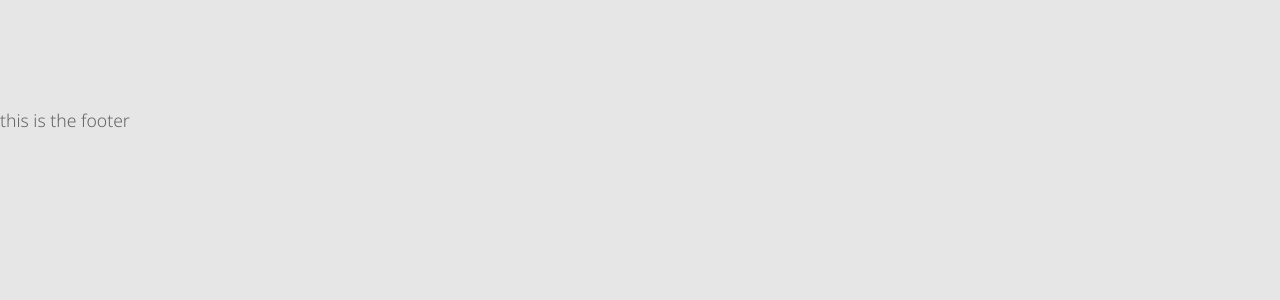
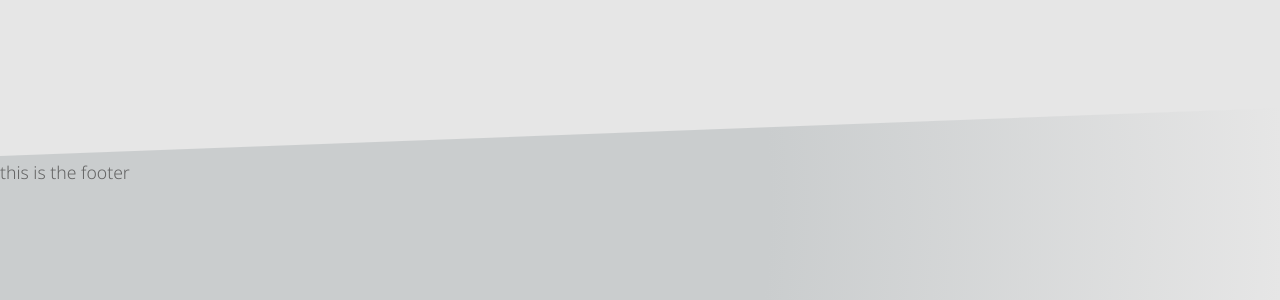
Before and after one commit to timmalstead/personal-site-next-js, a Next.js app: page / in a window 1280 px wide. Shown: the part 9958-10258 px from the top of the page. Before the commit the page ends 10090 px from the top, so only its background shows below. Built offline with nearby package versions, Linux system fonts and the light colour scheme.

Commit message:
begins styling footer

```diff
--- /dev/null
+++ b/app/components/footer/footer.css
@@ -0,0 +1,10 @@
+footer {
+    height: 12rem;
+    background: radial-gradient(
+        circle at left,
+        var(--contrast-color) 60%,
+        var(--background-color)
+    );
+    clip-path: polygon(0% 25%, 0% 100%, 100% 100%, 100% 0%);
+    padding-top: 3.25rem;
+}
--- a/app/components/footer/index.tsx
+++ b/app/components/footer/index.tsx
@@ -1,3 +1,5 @@
+import "./footer.css"
+
 const Footer = () => <footer>this is the footer</footer>
 
 export default Footer
--- a/app/globals.css
+++ b/app/globals.css
@@ -47,7 +47,9 @@ a {
     text-underline-offset: 0.2rem;
     text-decoration: none;
 
-    &:hover {
+    &:hover,
+    &:focus,
+    &:active {
         text-decoration: dotted underline;
     }
 }
```
